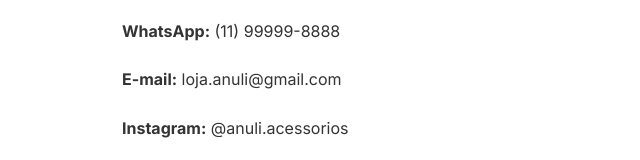
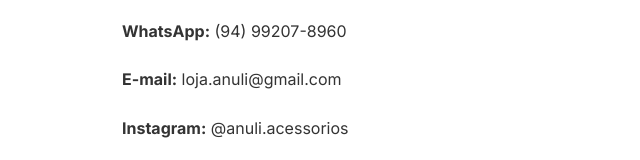
Before and after one commit to LuanAssis01/anuli-frontend, a plain HTML site: page frontend/src/html/institucional/contato.html in a window 1280 px wide. Shown: the part 363-523 px from the top of the page, 118-758 px from the left. Drawn offline with Linux system fonts and the light colour scheme.

Commit message:
fix: ajusted page contact 2

```diff
--- a/frontend/src/html/institucional/contato.html
+++ b/frontend/src/html/institucional/contato.html
@@ -67,7 +67,7 @@
 
             <h2>Nossos Canais</h2>
             <ul>
-                <li><strong>WhatsApp:</strong> <a href="https://wa.me/5594992078960" target="_blank">(11) 99999-8888</a>
+                <li><strong>WhatsApp:</strong> <a href="https://wa.me/5594992078960" target="_blank">(94) 99207-8960</a>
                 </li>
                 <li><strong>E-mail:</strong> <a href="mailto:loja.anuli@gmail.com">loja.anuli@gmail.com</a></li>
                 <li><strong>Instagram:</strong> <a href="https://www.instagram.com/anuli.acessorios"
```
